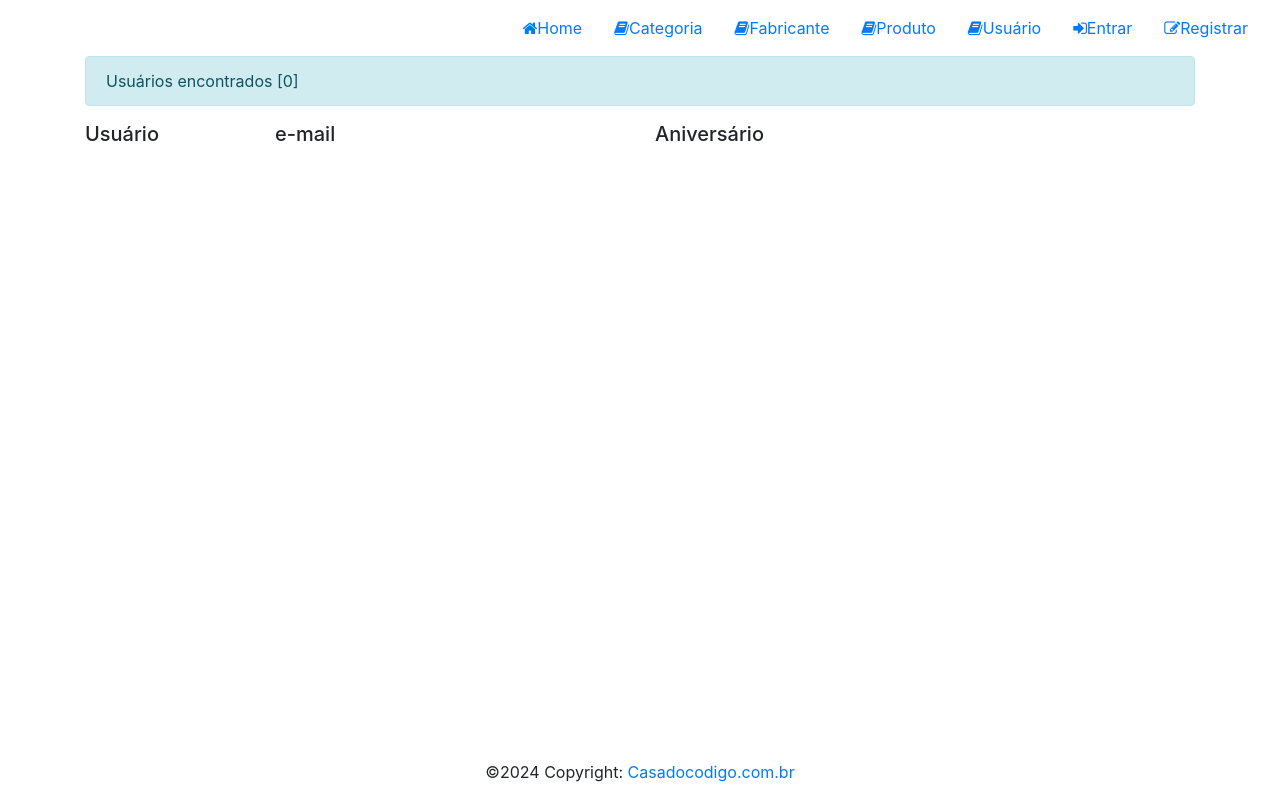
After one commit to lucasbrito0611/PSI-teste, a Django app: page /usuario/ in a window 1280 px wide. The commit adds this page. Run offline with Django 4.2, Linux system fonts and the light colour scheme; data that the repository does not hold is empty; some libraries are stand-ins or nearby versions.

Commit message:
Finalizando o capítulo 8

```diff
--- a/loja/templates/base.html
+++ b/loja/templates/base.html
@@ -18,6 +18,7 @@
                 <li class="nav-item"><a class="nav-link" href="/categoria"><i class="fa fa-book"></i>Categoria</a></li>
                 <li class="nav-item"><a class="nav-link" href="/fabricante"><i class="fa fa-book"></i>Fabricante</a></li>
                 <li class="nav-item"><a class="nav-link" href="/produto"><i class="fa fa-book"></i>Produto</a></li>
+                <li class="nav-item"><a class="nav-link" href="/usuario"><i class="fa fa-book"></i>Usuário</a></li>
                 <li class="nav-item"><a class="nav-link" href="#"><i class="fa fa-sign-in"></i>Entrar</a></li>
                 <li class="nav-item"><a class="nav-link" href="#"><i class="fa fa-edit"></i>Registrar</a></li>
             </ul>
--- /dev/null
+++ b/loja/templates/usuario/usuario.html
@@ -0,0 +1,32 @@
+{% extends "base.html" %}
+{% load static %}
+{% block title %}Início{% endblock %}
+
+{% block styles %}
+    <link rel="stylesheet" href="{% static 'css/home.css' %}">
+{% endblock %}
+
+{% block content %}
+    <div id="content">
+        <div class="container">
+            <div class="alert alert-info">
+                Usuários encontrados [{{ usuarios | length }}]
+            </div>
+            <div class="row">
+                <h5 class="col-md-2">Usuário</h5>
+                <h5 class="col-md-4">e-mail</h5>
+                <h5 class="col-md-3">Aniversário</h5>
+            </div>
+            {% for usuario in usuarios %}
+            <div class="row">
+                <h5 class="col-md-2">{{usuario.user.username}}</h5>
+                <h5 class="col-md-4">{{usuario.user.email}}</h5>
+                <h5 class="col-md-3">{{usuario.aniversario}}</h5>
+            </div>
+            {% endfor %}
+        </div>
+    </div>
+{% endblock %}
+{% block scripts %}
+    <script src="{% static 'js/home.js'%}"></script>
+{% endblock %}
--- /dev/null
+++ b/loja/urls/UsuarioUrls.py
@@ -0,0 +1,6 @@
+from django.urls import path
+from loja.views.UsuarioView import list_usuario_view
+
+urlpatterns = [
+    path("", list_usuario_view, name='usuario'),
+]
--- a/loja/urls/__init__.py
+++ b/loja/urls/__init__.py
@@ -1,2 +1,3 @@
 from .HomeUrls import *
 from .ProdutoUrls import *
+from .UsuarioUrls import *
--- /dev/null
+++ b/loja/views/UsuarioView.py
@@ -0,0 +1,9 @@
+from django.shortcuts import render, redirect
+from loja.models import Usuario
+
+def list_usuario_view(request, id=None):
+    usuarios = Usuario.objects.filter(perfil=2)
+    context = {
+        'usuarios': usuarios
+    }
+    return render(request, template_name='usuario/usuario.html', context=context, status=200)
--- a/lojaAdmin/urls.py
+++ b/lojaAdmin/urls.py
@@ -8,5 +8,5 @@ urlpatterns = [
     path('admin/', admin.site.urls),
     path('', include('loja.urls.HomeUrls')),
     path('produto/', include('loja.urls.ProdutoUrls')),
-
+    path('usuario/', include('loja.urls.UsuarioUrls')),
 ] + static(settings.STATIC_URL, document_root=settings.STATIC_ROOT) + static(settings.MEDIA_URL, document_root=settings.MEDIA_ROOT)
```
